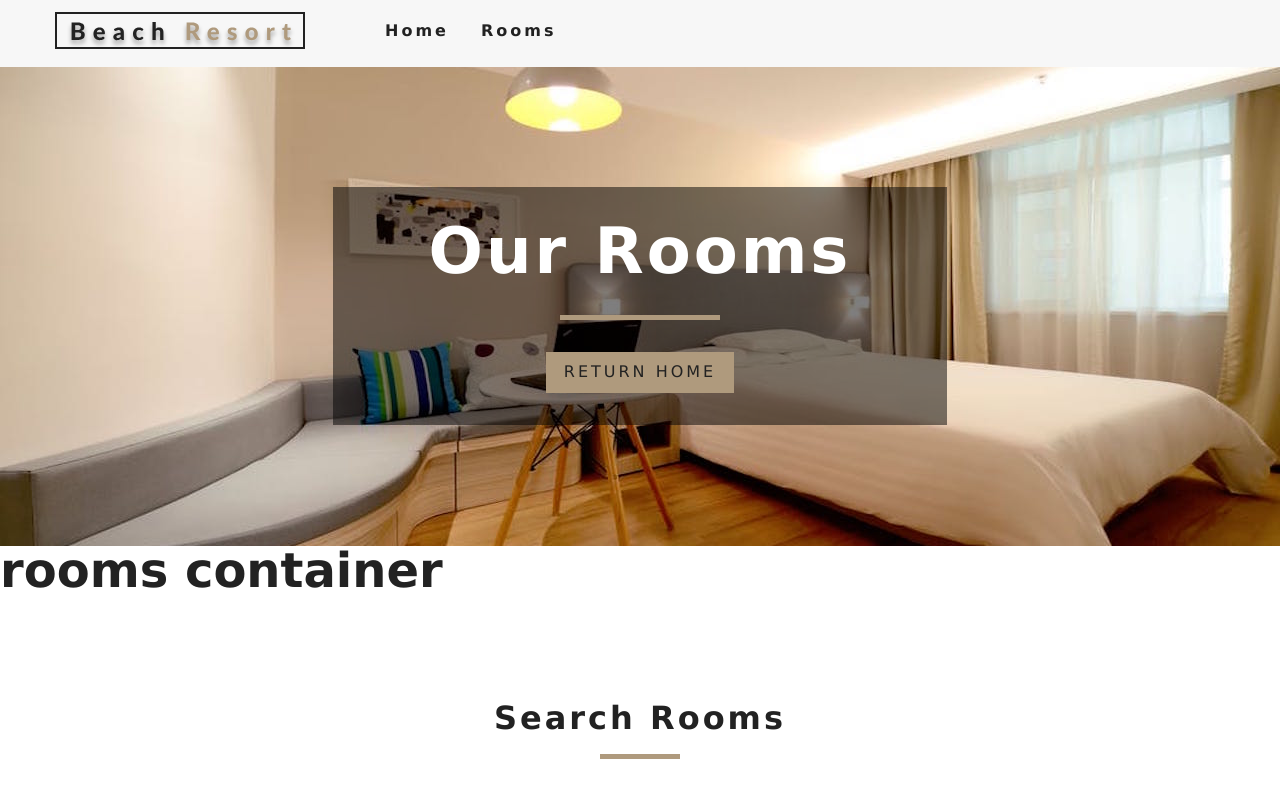
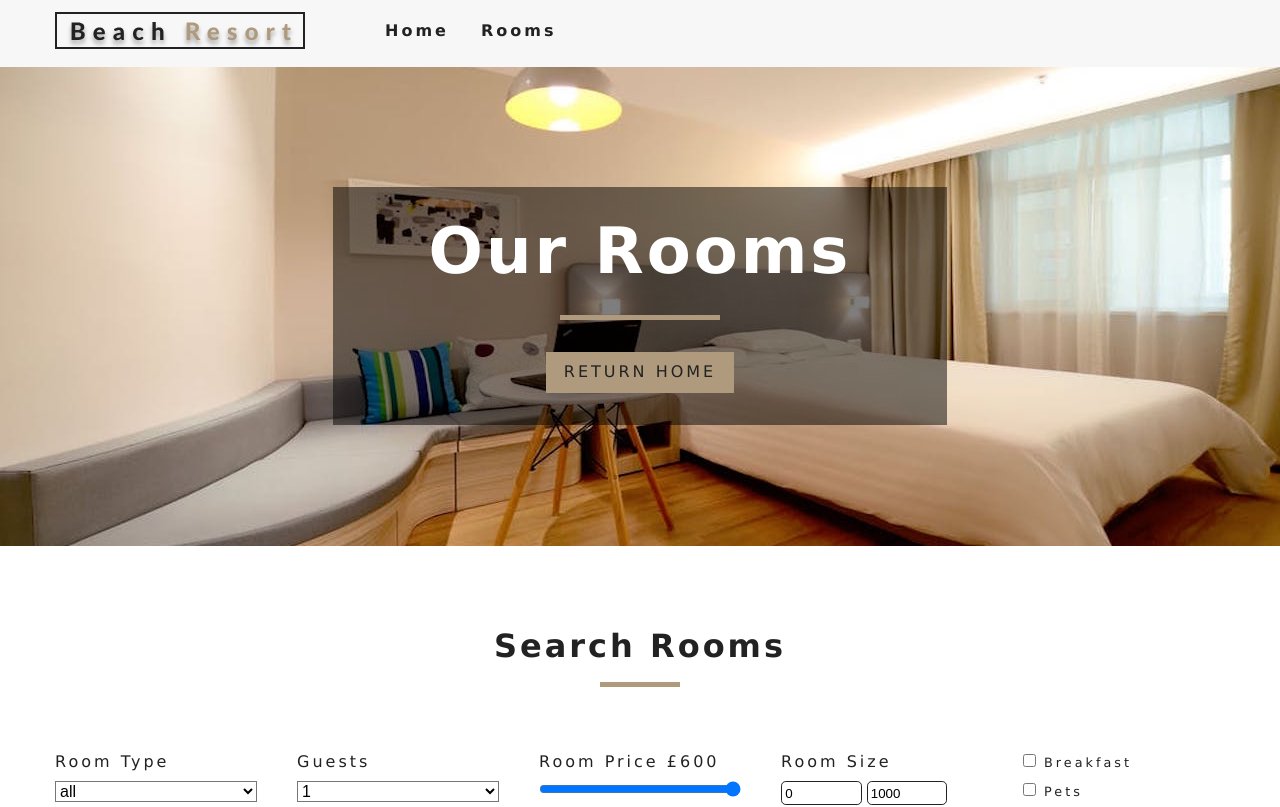
Before and after one commit to DevIvaylo/book-a-room-react-app, a React (Create React App) app: page /rooms in a window 1280 px wide. Shown: the top 807 px of the page. Built offline with nearby package versions, Linux system fonts and the light colour scheme.

Commit message:
clean up

```diff
--- a/src/Context.js
+++ b/src/Context.js
@@ -25,7 +25,6 @@ class RoomProvider extends Component {
 
     componentDidMount() {
         let rooms = this.formatData(items);
-        console.log(rooms);
         let featuredRooms = rooms.filter(room => room.featured === true);
         let maxPrice = Math.max(...rooms.map(item => item.price));
         let maxSize = Math.max(...rooms.map(item => item.size));
@@ -62,7 +61,6 @@ class RoomProvider extends Component {
         // because we have dropdowns and checkbox inputs  we want to check the type;
         const value = event.target.type === 'checkbox' ? event.target.checked : event.target.value;
         const name = event.target.name;
-        console.log(`this is value: ${value}, this is name: ${name}`);
         this.setState({
             [name]: value
         }, this.filterRooms)
@@ -87,8 +85,6 @@ class RoomProvider extends Component {
         // transform values as initially is a number but once selecting the range is becoming string so needs to be parsed
         price = parseInt(price);
         tempRooms = tempRooms.filter(room => room.price <= price);
-
-        console.log('temp~Rooms:', tempRooms);
 
         // filter by size
         tempRooms = tempRooms.filter(room => room.size >= minSize && room.size <= maxSize);
--- a/src/components/FeaturedRooms.js
+++ b/src/components/FeaturedRooms.js
@@ -9,7 +9,6 @@ export default class FeaturedRooms extends Component {
 
     render() {
         let {loading, featuredRooms: rooms} = this.context;
-        console.log(rooms);
         rooms = rooms.map(room => {
             return <Room key={room.id} room={room}/>
         });
--- a/src/components/RoomFilter.js
+++ b/src/components/RoomFilter.js
@@ -10,11 +10,9 @@ const getUnique = (items, value) => {
 
 const RoomFilter = ({rooms}) => {
     const context = useContext(RoomContext);
-    console.log('context RoomFilter', context);
     const {handleChange, type, capacity, price, minPrice, maxPrice, minSize, maxSize, breakfast, pets} = context;
     // getUnique types
     let types = getUnique(rooms, 'type');
-    console.log('rooms RoomFilter', rooms);
     // add all
     types = ['all', ...types];
     // map to jsx
--- a/src/components/RoomsContainer.js
+++ b/src/components/RoomsContainer.js
@@ -13,10 +13,8 @@ const RoomsContainer = () => {
                     if (loading) {
                         return <Loading/>;
                     }
-                    console.log('value', value);
                     return (
                         <>
-                            <h1> rooms container</h1>
                             <RoomFilter rooms={rooms}/>
                             <RoomList rooms={sortedRooms}/>
                         </>
--- a/src/components/SingleRoom.js
+++ b/src/components/SingleRoom.js
@@ -17,9 +17,6 @@ export default class SingleRoom extends Component {
 
     static contextType = RoomContext;
 
-    // componentDidMount() {
-    // }
-
     render() {
         const {getRoom} = this.context;
         const room = getRoom(this.state.slug);
@@ -38,7 +35,6 @@ export default class SingleRoom extends Component {
 
         // array destructuring
         const [mainImage, ...theRestOfTheImages] = images;
-        console.log(theRestOfTheImages);
 
         return (
             <>
```
